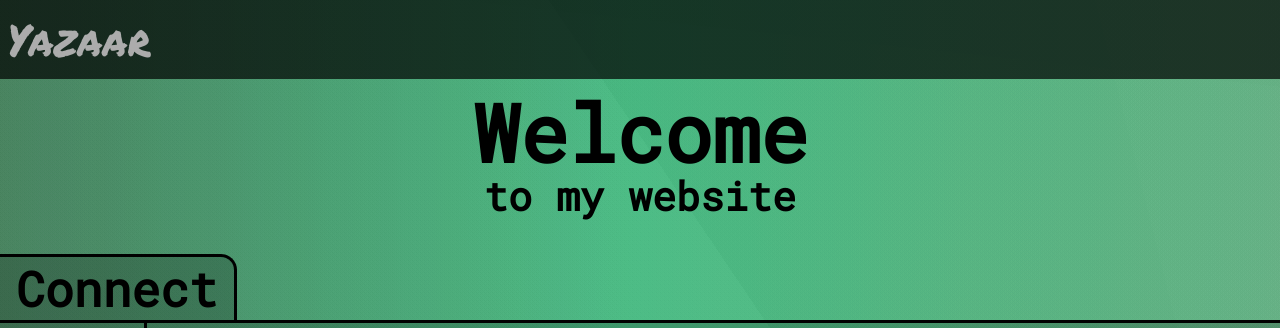
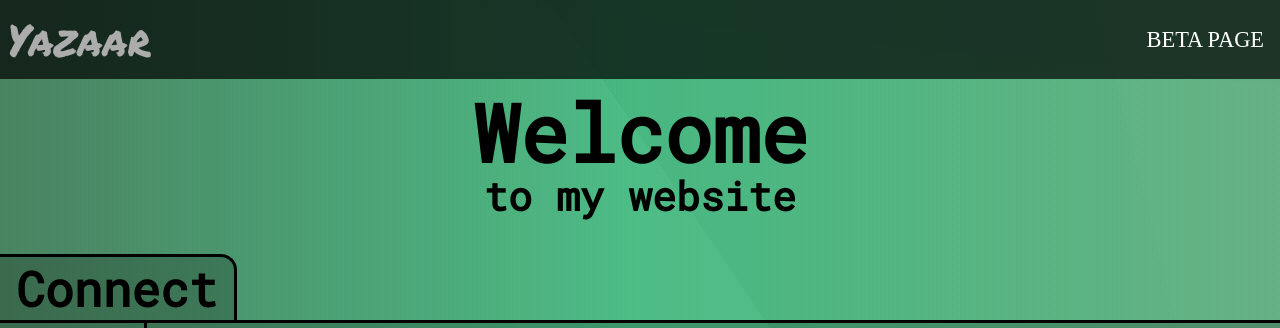
Before and after one commit to Yazaar/home, a plain HTML site: page index.html in a window 1280 px wide. Shown: the top 328 px of the page. Drawn offline with Linux system fonts and the light colour scheme; no server answers.

Commit message:
:b: eta page linked on home page

```diff
--- a/index.html
+++ b/index.html
@@ -16,6 +16,7 @@
     <header>
         <a id="HeaderTitle">Yazaar</a>
         <nav>
+            <a href="/beta">BETA PAGE</a>
         </nav>
     </header>
     <section id="magic-text-area">
```
